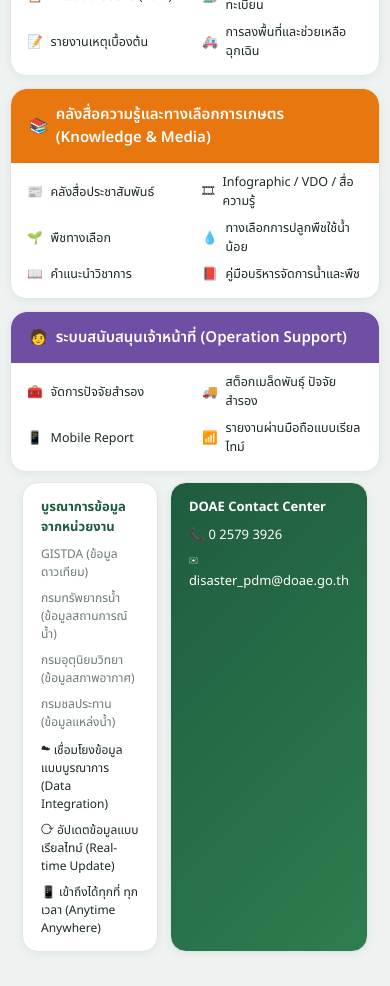
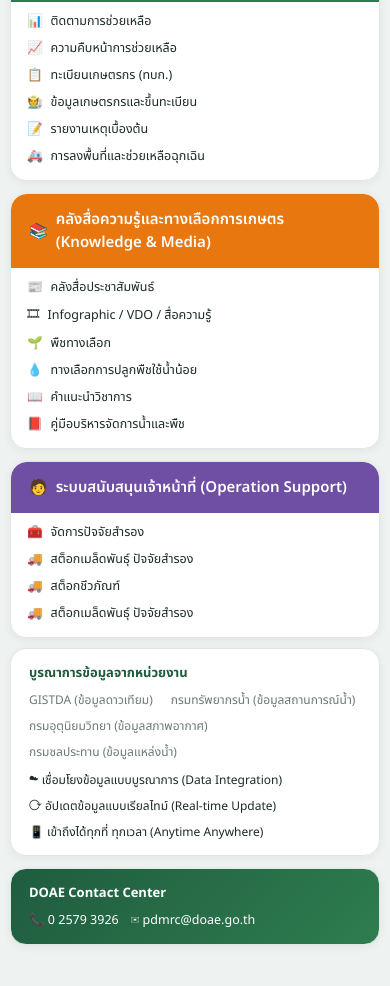
Before and after one commit to keradach/pdm, a Vue app in the folder frontend/: page / in a window 390 px wide. Shown: the part 2300-3286 px from the top of the page. Built offline with nearby package versions, Linux system fonts and the light colour scheme; no server answers.

Commit message:
fix responsive

```diff
--- a/frontend/src/components/InfoPanel.vue
+++ b/frontend/src/components/InfoPanel.vue
@@ -22,8 +22,29 @@ defineProps({
 </template>
 
 <style scoped>
-.panel { overflow: hidden; }
-.list { list-style: none; margin: 0; padding: 10px 16px 14px; display: grid; grid-template-columns: 1fr 1fr; gap: 8px 14px; }
-.list li { display: flex; align-items: center; gap: 8px; font-size: 12.5px; }
+.panel {
+  /* allow the list below to react to the panel's own width (container query),
+     which works correctly at any viewport size (incl. 1080) */
+  container-type: inline-size;
+  overflow: hidden;
+}
+.list {
+  list-style: none;
+  margin: 0;
+  padding: 10px 16px 14px;
+  display: grid;
+  row-gap: 8px;
+  column-gap: 14px;
+  grid-template-columns: 1fr;
+  min-width: 0;
+}
+.list li { display: flex; align-items: center; gap: 8px; font-size: 12.5px; min-width: 0; }
+.list li > span:last-child { min-width: 0; }
 .ic { flex-shrink: 0; }
+
+/* Only show two columns when the panel itself is wide enough for the long
+   Thai/English labels; otherwise fall back to a single column. */
+@container (min-width: 460px) {
+  .list { grid-template-columns: 1fr 1fr; }
+}
 </style>
--- a/frontend/src/components/PartnerLogos.vue
+++ b/frontend/src/components/PartnerLogos.vue
@@ -26,8 +26,10 @@ const features = [
 
     <div class="card contact">
       <div class="section-title light">DOAE Contact Center</div>
-      <div class="contact-row">📞 0 2579 3926</div>
-      <div class="contact-row">✉ disaster_pdm@doae.go.th</div>
+      <div class="contact-list">
+        <div class="contact-row">📞 0 2579 3926</div>
+        <div class="contact-row">✉ pdmrc@doae.go.th</div>
+      </div>
     </div>
   </div>
 </template>
@@ -39,14 +41,88 @@ const features = [
   gap: 12px;
   padding: 0 22px 22px;
 }
-.partners, .contact { padding: 14px 18px; }
-.section-title { font-size: 13px; font-weight: 700; color: var(--pdm-green-deep); margin-bottom: 8px; }
-.section-title.light { color: #fff; }
-.partner-list { display: flex; flex-wrap: wrap; gap: 8px 18px; font-size: 12px; color: var(--text-muted); margin-bottom: 10px; }
-.feature-list { display: flex; flex-wrap: wrap; gap: 8px 18px; font-size: 12px; }
+
+.footer-row>* {
+  min-width: 0;
+}
+
+.partners,
+.contact {
+  padding: 14px 18px;
+}
+
+.section-title {
+  font-size: 13px;
+  font-weight: 700;
+  color: var(--pdm-green-deep);
+  margin-bottom: 8px;
+}
+
+.section-title.light {
+  color: #fff;
+}
+
+.partner-list {
+  display: flex;
+  flex-wrap: wrap;
+  gap: 8px 18px;
+  font-size: 12px;
+  color: var(--text-muted);
+  margin-bottom: 10px;
+}
+
+.feature-list {
+  display: flex;
+  flex-wrap: wrap;
+  gap: 8px 18px;
+  font-size: 12px;
+}
+
 .contact {
   background: linear-gradient(135deg, var(--pdm-green-deep), var(--pdm-green));
   color: #fff;
 }
-.contact-row { font-size: 13px; margin-top: 6px; }
+
+.contact-row {
+  flex-shrink: 0;
+  white-space: nowrap;
+}
+
+.contact-list {
+  display: flex;
+  flex-wrap: wrap;
+  align-items: center;
+  gap: 6px 12px;
+  margin-top: 2px;
+  min-width: 0;
+}
+
+.contact-list .contact-row {
+  display: inline-flex;
+  align-items: center;
+  font-size: 13px;
+  min-width: 0;
+  overflow-wrap: anywhere;
+}
+
+@media (max-width: 900px) {
+  .footer-row {
+    grid-template-columns: 1fr;
+    padding: 0 14px 14px;
+  }
+
+  .contact-list .contact-row {
+    font-size: 13px;
+  }
+}
+
+@media (max-width: 640px) {
+  .footer-row {
+    padding: 0 10px 12px;
+  }
+
+  .contact-list .contact-row {
+    font-size: 12.5px;
+  }
+}
 </style>
--- a/frontend/src/views/Dashboard.vue
+++ b/frontend/src/views/Dashboard.vue
@@ -63,8 +63,10 @@ const knowledgeItems = [
 const supportItems = [
   { icon: '🧰', label: 'จัดการปัจจัยสำรอง' },
   { icon: '🚚', label: 'สต็อกเมล็ดพันธุ์ ปัจจัยสำรอง' },
-  { icon: '📱', label: 'Mobile Report' },
-  { icon: '📶', label: 'รายงานผ่านมือถือแบบเรียลไทม์' },
+  { icon: '🚚', label: 'สต็อกชีวภัณฑ์' },
+  { icon: '🚚', label: 'สต็อกเมล็ดพันธุ์ ปัจจัยสำรอง' },
+  // { icon: '📱', label: 'Mobile Report' },
+  // { icon: '📶', label: 'รายงานผ่านมือถือแบบเรียลไทม์' },
 ]
 </script>
 
@@ -186,15 +188,23 @@ const supportItems = [
 
 .col-status {
   grid-column: 3;
-  grid-row: 1;
+  grid-row: 1 / 3;
 }
 
+/* col-panels is a PLAIN child of .col-status (not a grid child of .main-grid);
+   it fills col-status width and arranges the 4 InfoPanels responsively. */
 .col-panels {
-  grid-column: 3;
-  grid-row: 2;
-  display: flex;
-  flex-direction: column;
+  display: grid;
+  /* 1-up in the narrow desktop sidebar column, auto-reflows 2-up where there is
+     room (tablet). 340px min keeps it at most 2 columns -> big enough for the
+     long Thai labels. */
+  grid-template-columns: repeat(auto-fill, minmax(min(100%, 340px), 1fr));
   gap: 12px;
+  align-content: start;
+}
+
+.col-panels>* {
+  min-width: 0;
 }
 
 .charts-row {
@@ -217,16 +227,14 @@ const supportItems = [
     grid-row: 1 / 3;
   }
 
-  .col-map,
-  .col-panels {
+  .col-map {
     grid-column: 2;
-  }
-
-  .col-map {
     grid-row: 1;
   }
 
-  .col-panels {
+  /* place the status panels below the map so they no longer overlap it */
+  .col-status {
+    grid-column: 2;
     grid-row: 2;
   }
 }
@@ -240,10 +248,14 @@ const supportItems = [
 
   .col-nav,
   .col-map,
-  .col-status,
-  .col-panels {
+  .col-status {
     grid-column: 1;
     grid-row: auto;
+  }
+
+  /* stack the 4 panels into a single column for readability on small screens */
+  .col-panels {
+    grid-template-columns: 1fr;
   }
 
   .charts-row {
```
